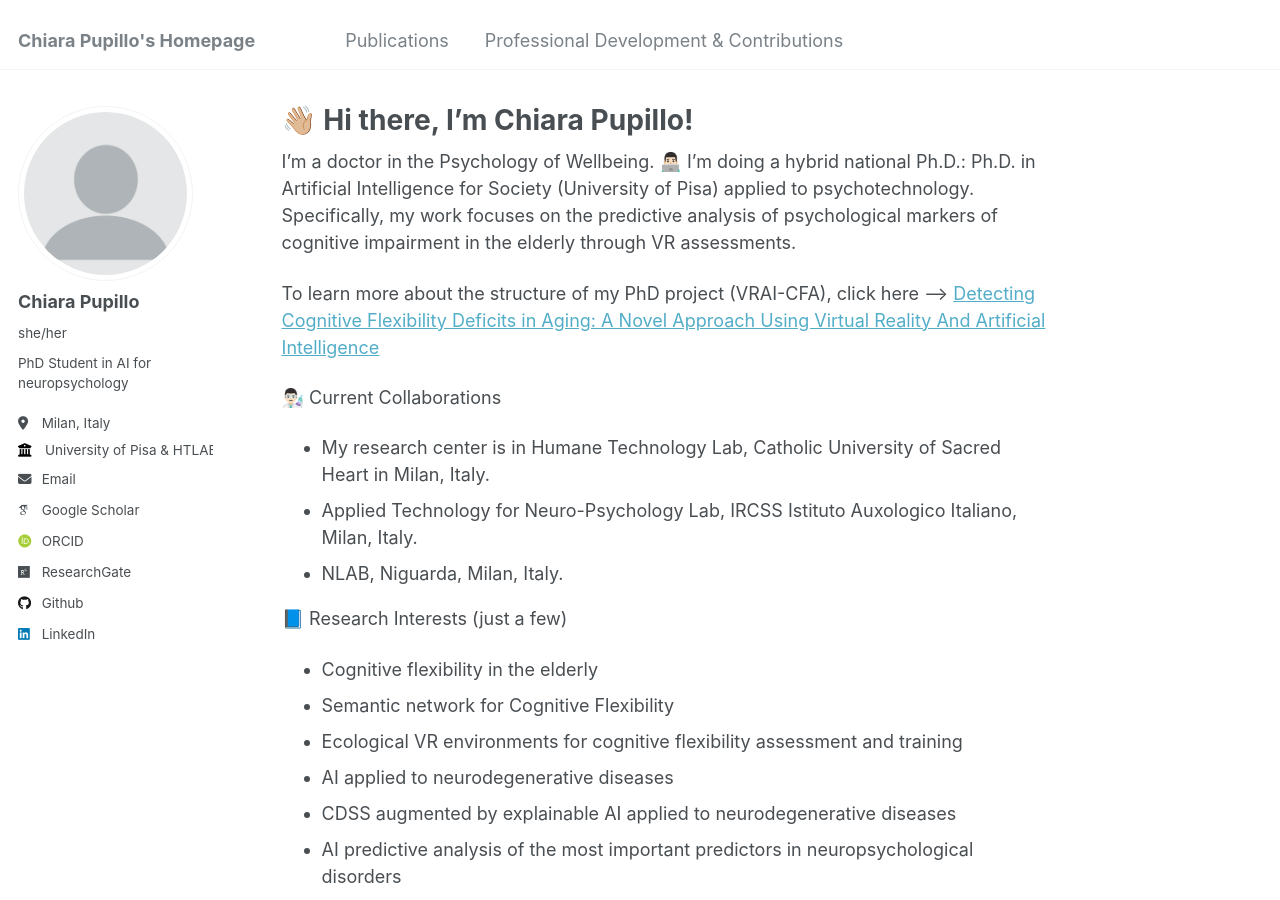
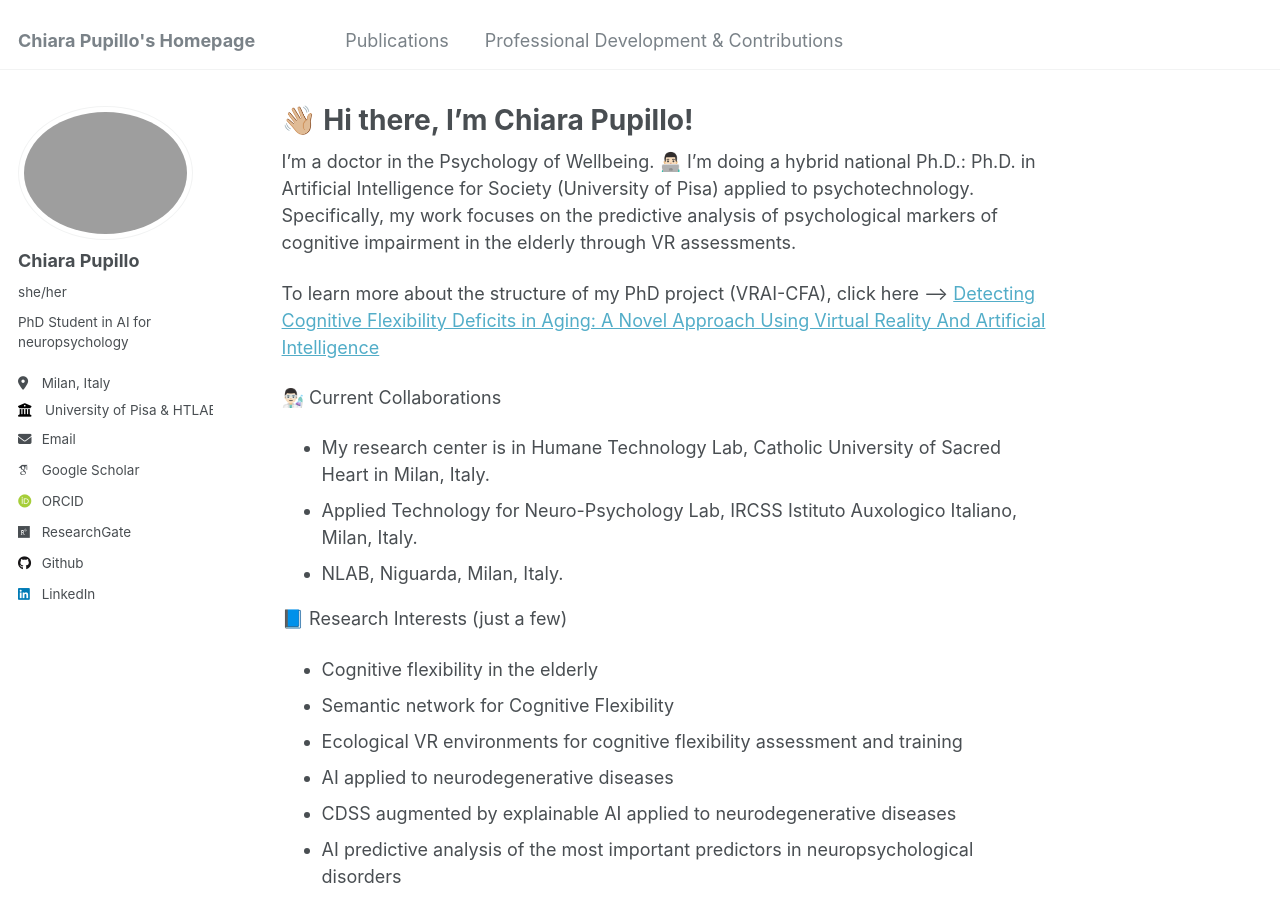
Before and after one commit to chiara-pupillo/chiara-pupillo.github.io, a Jekyll site: the page built from _pages/about.md, in a window 1280 px wide and 900 px high. Built offline with Jekyll 4.4.1, drawn with Linux system fonts in a browser that asks for light colours; some web fonts are replaced.

Commit message:
Update _config.yml

```diff
--- a/_config.yml
+++ b/_config.yml
@@ -13,7 +13,7 @@
 #               Additional customization can be done by editing /_includes/author-profile.html
 author:
   # Biographic information
-  avatar           : "profile.png"
+  avatar           : "Fototessera di Chiara Pupillo.png"
   name             : "Chiara Pupillo"
   pronouns         : "she/her"
   bio              : "PhD Student in AI for neuropsychology"
```
